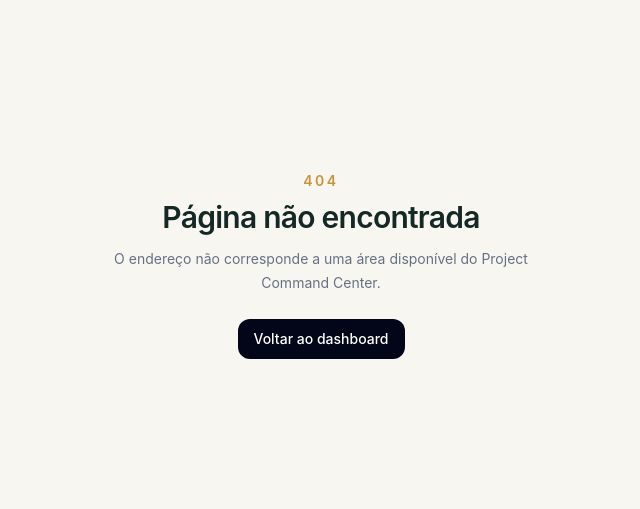
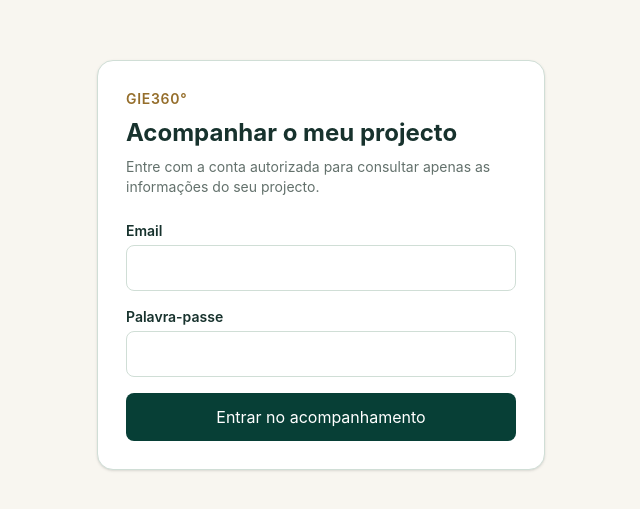
Before and after one commit to tmucari-jpg/Project-command-center, a Next.js app in the folder application/: page /gie-login in a window 1280 px wide. Before the commit this address had no page. Shown: the part 135-644 px from the top of the page, without its empty margins (319-959 px from the left). Built offline with nearby package versions, Linux system fonts and the light colour scheme.

Commit message:
feat(gie360): branded client login with direct return to shared project

```diff
--- /dev/null
+++ b/application/app/gie-login/page.tsx
@@ -0,0 +1,40 @@
+import type { Metadata } from "next";
+import { gie360ClientLogin } from "./actions";
+
+export const metadata:Metadata={
+  title:"Entrar no GIE360°",
+  description:"Acesso reservado ao acompanhamento dos seus projectos GIE360°.",
+};
+
+export default async function GieLogin({searchParams}:{searchParams:Promise<{next?:string,error?:string}>}) {
+  const query=await searchParams;
+  const next=query.next ?? "/gie-client";
+  const safeNext=/^\/gie-client\/[0-9a-f]{8}(?:-[0-9a-f]{4}){3}-[0-9a-f]{12}$/i.test(next)
+    ? next : "/gie-client";
+
+  return <main className="flex min-h-screen items-center justify-center bg-[#f8f6f0] px-5 py-10 text-[#17322d]">
+    <div className="w-full max-w-md rounded-2xl border border-[#d0ded6] bg-white p-7 shadow-sm">
+      <p className="text-sm font-semibold tracking-wider text-[#956e2b]">GIE360°</p>
+      <h1 className="mt-2 text-2xl font-bold">Acompanhar o meu projecto</h1>
+      <p className="mt-2 text-sm text-[#63716c]">Entre com a conta autorizada para consultar apenas as informações do seu projecto.</p>
+      {query.error && <p role="alert" className="mt-4 rounded-lg bg-red-50 p-3 text-sm text-red-700">
+        {query.error==="access" ? "Esta conta não tem acesso a projectos GIE360°. Contacte o gestor do projecto." :
+          "Não foi possível iniciar sessão. Verifique os dados de acesso."}
+      </p>}
+      <form action={gie360ClientLogin} className="mt-6 space-y-4">
+        <input type="hidden" name="next" value={safeNext}/>
+        <label className="block text-sm font-semibold">Email
+          <input name="email" type="email" required autoComplete="email" maxLength={254}
+            className="mt-1 block w-full rounded-lg border border-[#d0ded6] p-3 font-normal"/>
+        </label>
+        <label className="block text-sm font-semibold">Palavra-passe
+          <input name="password" type="password" required minLength={8} autoComplete="current-password"
+            className="mt-1 block w-full rounded-lg border border-[#d0ded6] p-3 font-normal"/>
+        </label>
+        <button type="submit" className="w-full rounded-lg bg-[#073f36] p-3 font-semibold text-white">
+          Entrar no acompanhamento
+        </button>
+      </form>
+    </div>
+  </main>;
+}
```
